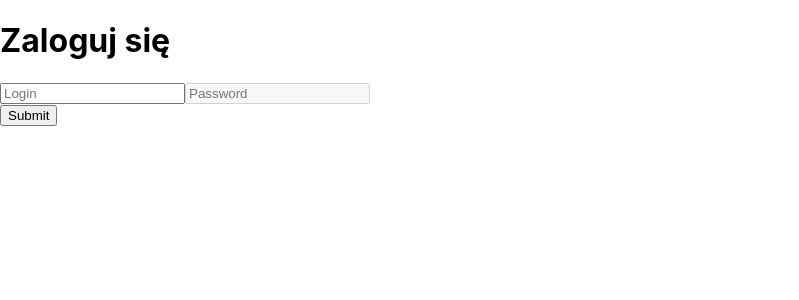
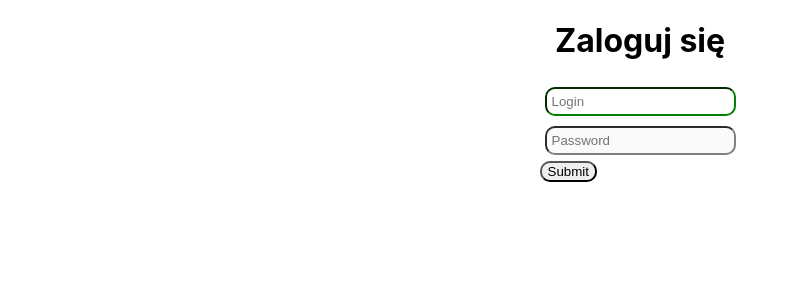
Before and after one commit to lukitom/internship, a React (Create React App) app in the folder frontend/: page / in a window 1280 px wide. Shown: the top 300 px of the page, without its empty margins (0-799 px from the left). Built offline with nearby package versions, Linux system fonts and the light colour scheme.

Commit message:
WI1-19: - Working on Login component. (Still not perfect but one commit a day).

```diff
--- a/frontend/package.json
+++ b/frontend/package.json
@@ -11,6 +11,7 @@
     "@types/react": "^18.0.14",
     "@types/react-dom": "^18.0.6",
     "axios": "^0.27.2",
+    "dotenv": "^16.0.1",
     "react": "^18.2.0",
     "react-dom": "^18.2.0",
     "react-router-dom": "^6.3.0",
--- a/frontend/src/App.tsx
+++ b/frontend/src/App.tsx
@@ -17,12 +17,8 @@ function App() {
       <h1>Aplikacja</h1>
       <BrowserRouter>
         <Routes>
-          <Route path="/dashboard">
-            <Dashboard />
-          </Route>
-          <Route path="/preferences">
-            <Preferences />
-          </Route>
+          <Route path="/dashboard" element={<Dashboard />}/>
+          <Route path="/preferences" element={<Preferences />}/>
         </Routes>
       </BrowserRouter>
     </div>
--- a/frontend/src/Login/Login.tsx
+++ b/frontend/src/Login/Login.tsx
@@ -1,41 +1,71 @@
 import React, { useState } from 'react';
 import PropTypes from 'prop-types';
+import axios from 'axios';
+const BASE_URL: string = process.env.REACT_APP_SERVER_HOST || 'http://localhost:8080';
 
 async function loginUser(verification: any) {
-    return fetch('http://localhost:3000/Login', {
-        method: 'POST',
+    axios.post(BASE_URL + '/login', {
         headers: {
             'Content-Type': 'application/json'
         },
         body: JSON.stringify(verification)
     })
-        .then(data => data.json())
-}
+        .then((data) => {
+            console.log(data);
+        }, (error) => {
+            alert(error)
+        })
+};
 
-export default function Login ({ setToken }: {setToken: any}) {
+export default function Login({ setToken }: { setToken: any }) {
     const [username, setUserName] = useState();
 
     const handleSubmit = async (e: any) => {
         e.preventDefault();
         const token = await loginUser({
-            username
-        });
+            nickname: username
+        }); console.log(token)
         setToken(token);
     }
 
     return (
-        <div className="login-wrapper">
+        <div className='login-wrapper' style={{
+            display: 'flex',
+            alignItems: 'center',
+            justifyContent: 'center',
+            flexDirection: 'column'
+        }}>
             <h1>Zaloguj się</h1>
             <form onSubmit={handleSubmit}>
                 <label>
-                    <input type="text" placeholder='Login' onChange={(e: any) => setUserName(e.target.value)} />
-                </label>
+                    <input style={{
+                        border: 'solid 1',
+                        borderRadius: '10px',
+                        borderColor: 'green',
+                        padding: '5px',
+                        margin: '5px'
+                    }}
+
+                        type='text' placeholder='Login' onChange={(e: any) => setUserName(e.target.value)} />
+                </label><br />
                 <label>
-                    <input type="password" placeholder='Password' disabled />
-                </label>
-                <div>
-                    <button type="submit">Submit</button>
-                </div>
+                    <input style={{
+                        border: 'solid 1',
+                        borderRadius: '10px',
+                        borderColor: 'gray',
+                        padding: '5px',
+                        margin: '5px'
+                    }}
+
+                        type="password" placeholder='Password' disabled />
+                </label><br />
+
+                <button style={{
+                    display: 'center',
+                    border: 'solid 1',
+                    borderRadius: '10px'
+                }}
+                    type="submit">Submit</button>
             </form>
         </div>
     )
```
Also changed, not shown: frontend/server.js (deleted, +0 -11 lines), 2 other files (tests, documents, lock files or other folders).
